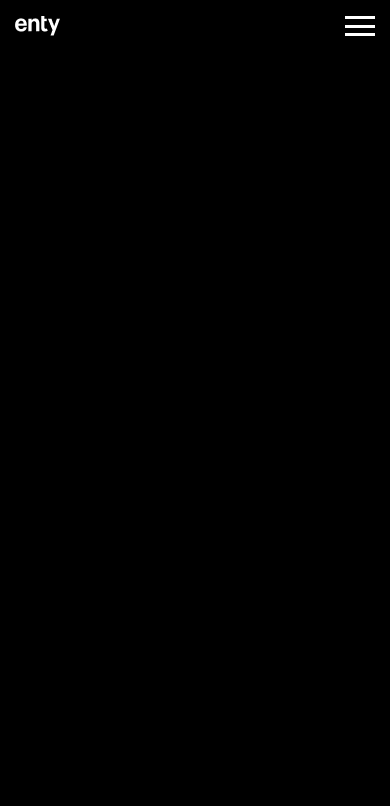
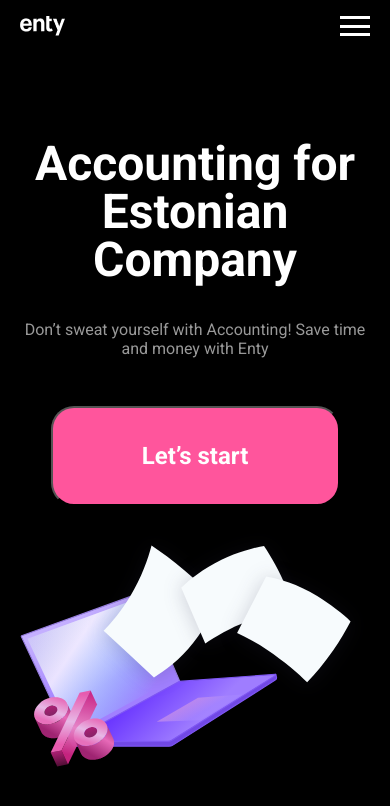
Before and after one commit to SerheyBr/enty, a plain HTML site: page src/index.html in a window 390 px wide. Drawn offline with Linux system fonts and the light colour scheme.

Commit message:
add section main

```diff
--- a/src/index.html
+++ b/src/index.html
@@ -67,6 +67,22 @@
 			</div>
 
 		</header>
+		<main class="main">
+			<div class="container">
+				<div class="main__wrapper">
+					<div class="main__content">
+						<h1 class="main__title">Accounting for Estonian Company </h1>
+						<h2 class="main__subtitle">Don’t sweat yourself with Accounting!
+						Save time and money with Enty
+						</h2>
+						<button class="main__btn">Let’s start</button>
+					</div>
+					<div class="main__img">
+						<img src="/src/images/main/main-img.svg" alt="img">
+					</div>
+				</div>
+			</div>
+		</main>
 
 
 
--- a/src/js/script.js
+++ b/src/js/script.js
@@ -1,3 +1,13 @@
-document.querySelector(".burger-menu").addEventListener("click", function () {
-  this.classList.toggle("open");
+const burger = document.querySelector(".burger-menu");
+
+burger.addEventListener("click", function (e) {
+  const body = document.body;
+
+  e.currentTarget.classList.toggle("open");
+
+  if (burger.classList.contains("open")) {
+    body.style.overflow = "hidden";
+  } else {
+    body.style.overflow = "visible";
+  }
 });
--- a/src/styles/style.scss
+++ b/src/styles/style.scss
@@ -17,7 +17,6 @@
   margin: 0;
   padding: 0;
   border: 0;
-  font-size: 100%;
   font: inherit;
   vertical-align: baseline;
 }
@@ -37,18 +36,19 @@
 
 body{
 	background-color: #000000;
-	font-family: "Roboto", sans-serif;;
+	font-family: "Roboto", sans-serif;
+	overflow-x: hidden;
 }
 
 .container-header{
-	max-width: 1390px;
-	padding: 0 15px;
+	max-width: 1300px;
+	padding: 0 20px;
 	margin: 0 auto;
 }
 
 .container{
-	max-width: 1292px;
-	padding: 0 15px;
+	max-width: 1200px;
+	padding: 0 20px;
 	margin: 0 auto;
 }
 
@@ -58,6 +58,7 @@
 	display: flex;
 	justify-content: space-between;
 	margin-top: 16px;
+	margin-bottom: 100px;
 	&__logo {
 		cursor: pointer;
 	}
@@ -146,7 +147,8 @@
 	width: 200px;
 	height: 100%;
 	transition: all 0.3s ease;
-
+	background-color: #000;
+	width: 100%;
 	&__list {
 		font-weight: 600;
 		font-size: 20px;
@@ -174,3 +176,116 @@
 .burger-menu.open + .mobile-menu {
 	left: 0; /* open the menu by sliding it to the right */
  }
+
+
+
+//  main
+.main {
+	margin-bottom: 134px;
+	&__wrapper {
+		display: flex;
+	}
+
+	&__content {
+		max-width: 603px;
+	}
+
+	&__title {
+		font-weight: 600;
+		font-size: 100px;
+		line-height: 100%;
+		color: #fff;
+		margin-bottom: 36px;
+	}
+
+	&__subtitle {
+		font-weight: 400;
+		font-size: 32px;
+		color: rgba(255, 255, 255, 0.6);
+		margin-bottom: 48px;
+	}
+
+	&__btn {
+		cursor: pointer;
+		font-weight: 600;
+		font-size: 40px;
+		text-align: center;
+		color: #fff;
+		border-radius: 23px;
+		padding: 20px 50px 24px 50px;
+		width: 289px;
+		height: 100px;
+		background: #ff559c;
+		transition: all 0.3s;
+		&:hover{
+			background: #f976ad;
+		}
+		&:active{
+			background: #8b395c;
+		}
+	}
+
+	&__img {
+		width: 100%;
+		img{
+			width: 100%;
+			height: 100%;
+		}
+	}
+	@media(max-width:1200px){
+		&__title {
+			font-weight: 600;
+			font-size: 80px;
+			line-height: 100%;
+			color: #fff;
+			margin-bottom: 36px;
+		}
+
+		&__btn {
+			font-size: 30px;
+		}
+	}
+	@media(max-width:900px){
+		&__wrapper {
+			flex-wrap: wrap;
+			justify-content: center;
+		}
+		&__title {
+			text-align: center;
+		}
+
+		&__subtitle {
+			text-align: center;
+
+		}
+
+		&__btn {
+			display: block;
+			margin: 0 auto;
+			margin-bottom: 20px;
+		}
+
+
+	}
+	@media(max-width:600px){
+		&__wrapper {
+			flex-wrap: wrap;
+			justify-content: center;
+		}
+		&__title {
+			font-size: 48px;
+		}
+
+		&__subtitle {
+		font-size: 16px;
+
+		}
+
+		&__btn {
+			padding: 30px 40px;
+		font-size: 24px;
+		}
+
+
+	}
+}
```
Also changed, not shown: src/images/main/main-img.svg (added), src/styles/style.css.
